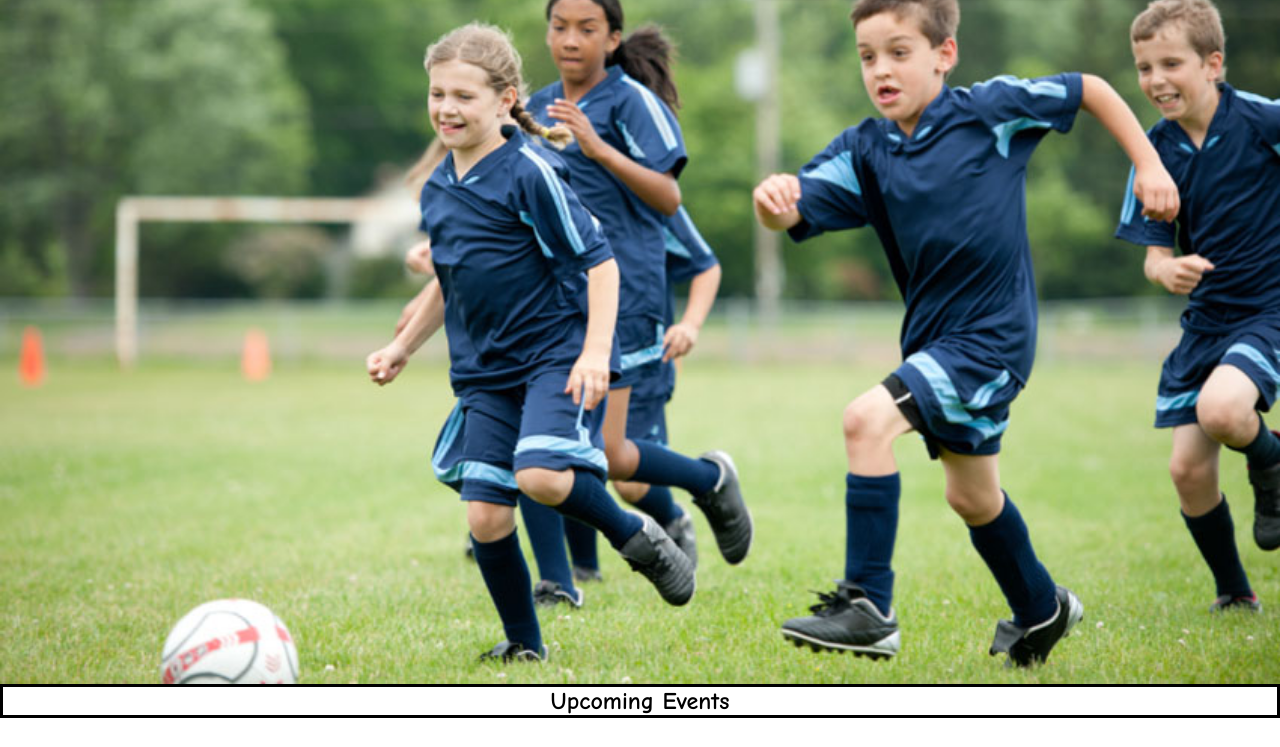
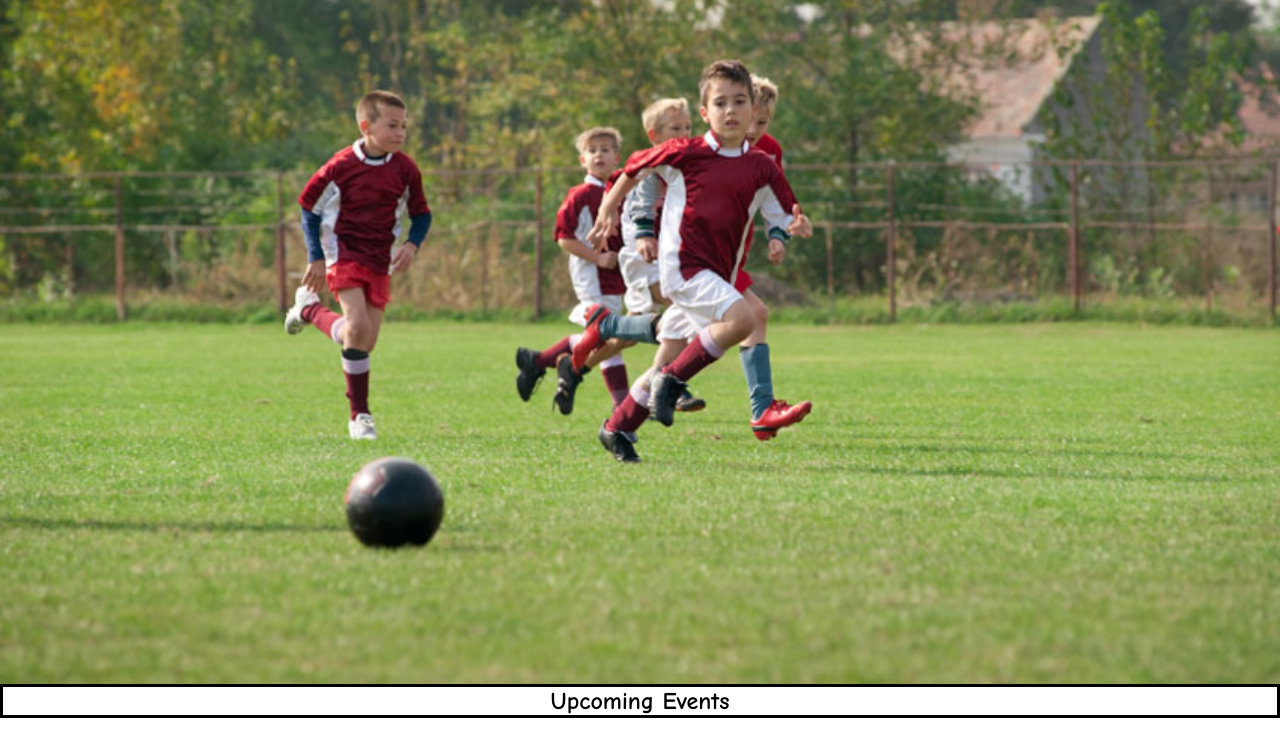
Before and after one commit to piaherrera/Tarea-5.2, a plain HTML site: page index.html in a window 1280 px wide. Shown: the part 140-887 px from the top of the page. Drawn offline with Linux system fonts and the light colour scheme.

Commit message:
cambio de foto en css

```diff
--- a/assets/css/style.css
+++ b/assets/css/style.css
@@ -4,7 +4,7 @@
     font-family:"comic sans ms" ;
 }
 .fondo{
-    background-image: url(/assets/image/design2_image1.jpg);
+    background-image: url(/assets/image/design1_image1.jpg);
     background-size: 100% 100%;
     height: 700px;
 }
```
